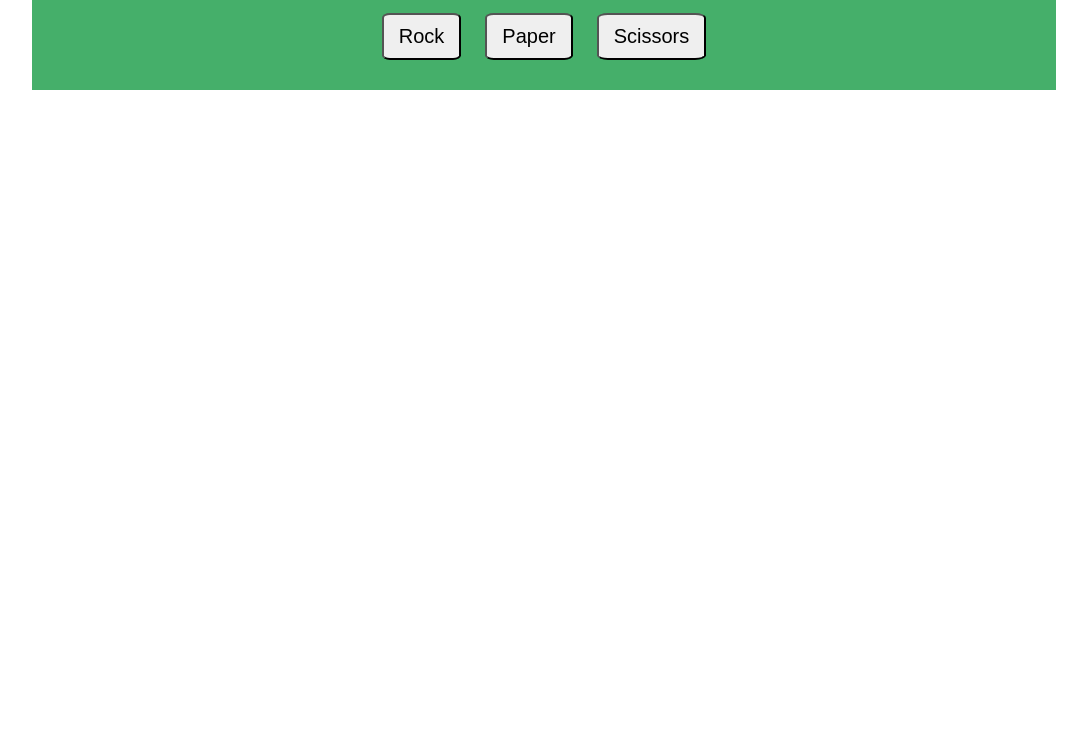
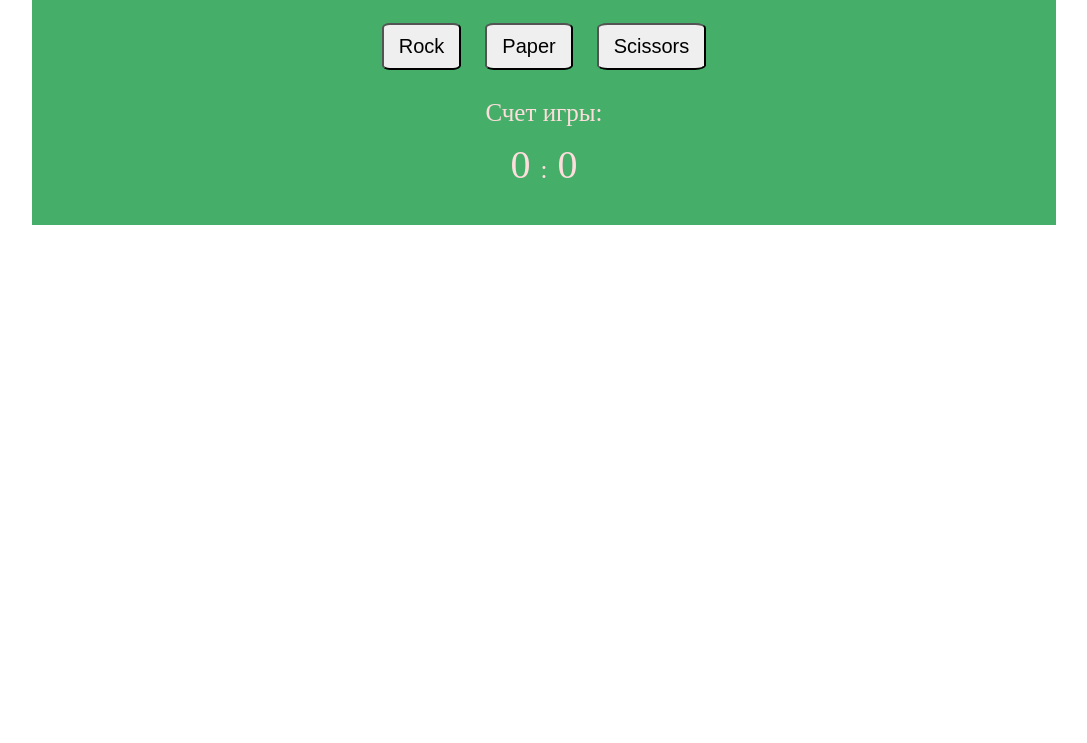
Before and after one commit to Diamato/odin_rock-paper-scissors, a plain HTML site: page index.html in a window 1280 px wide. Shown: the part 57-800 px from the top of the page, without its empty margins (96-1183 px from the left). Drawn offline with Linux system fonts and the light colour scheme.

Commit message:
added styles

```diff
--- a/css/style.css
+++ b/css/style.css
@@ -4,10 +4,11 @@
   width: 80%;
   height: 60%;
   margin: 0 auto;
+  background-color: #45af6a;
+  color: #fdd;
 }
 
 .container {
-  background-color: #45af6a;
   padding: 10px;
   text-align: center;
   margin: 0 auto;
@@ -15,10 +16,9 @@
 .message {
   font-size: 30px;
   padding-bottom: 10px;
-  color: #fdd;
 }
 .buttons {
-  margin: 20px;
+  margin: 30px;
 }
 .btn {
   padding: 10px 15px;
@@ -28,3 +28,14 @@
 .btn:not(:last-child) {
   margin-right: 20px;
 }
+.bill {
+  font-size: 25px;
+  margin-bottom: 30px;
+}
+.bill p {
+  margin-bottom: 20px;
+}
+.bill span {
+  font-size: 40px;
+  padding: 10px;
+}
--- a/index.html
+++ b/index.html
@@ -9,17 +9,19 @@
   <body>
     <main id="game">
       <div class="container">
-        <p class="message">Make your choice:</p>
+        <p class="message">Сделайте ваш выбор:</p>
         <div class="buttons">
           <button class="btn btn--rock">Rock</button>
           <button class="btn btn--paper">Paper</button>
           <button class="btn btn--scissor">Scissors</button>
         </div>
-        <div class="result">
-          <p class="computer-choice"><span></span></p>
-          <p class="player-choice"><span></span></p>
-          <p class="result"></p>
+        <div class="bill">
+          <p>Счет игры:</p>
+          <span class="player-bill">0</span>:<span class="computer-bill"
+            >0</span
+          >
         </div>
+        <div class="result"></div>
       </div>
     </main>
     <script src="script.js"></script>
```
Also changed, not shown: script.js (+7 -0 lines).
